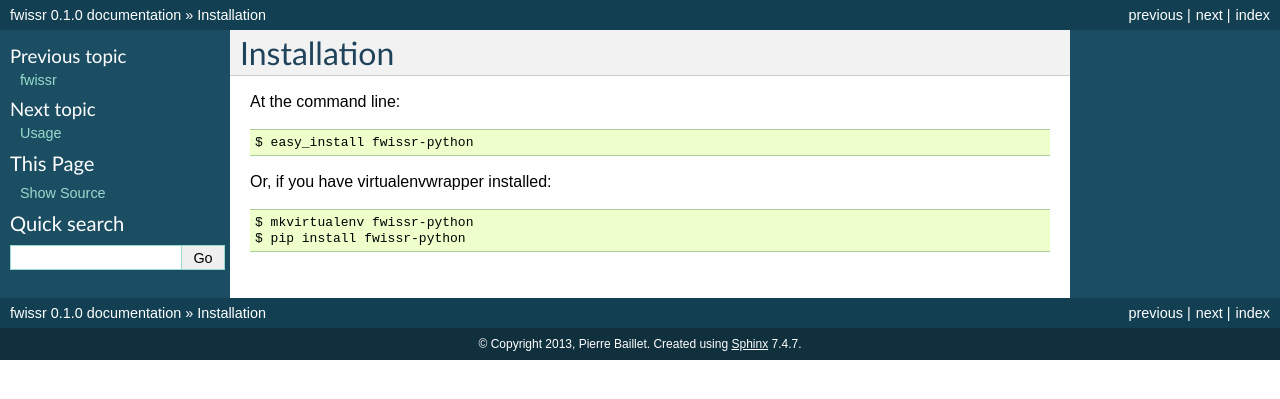
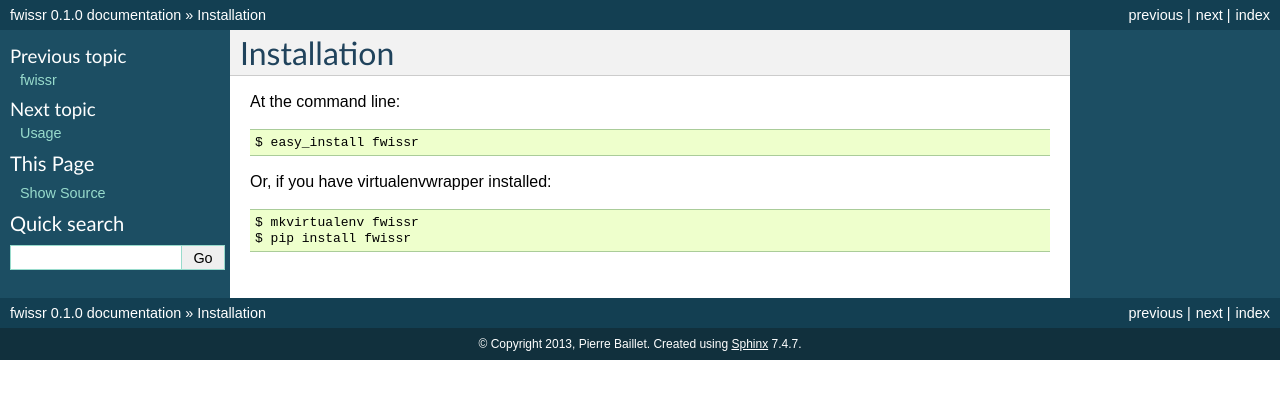
Before and after one commit to fotonauts/fwissr-python, a Sphinx documentation site: the page built from docs/installation.rst, in a window 1280 px wide. Shown: the top 399 px of the page. Built offline with Sphinx 7.4.7, drawn with Linux system fonts in a browser that asks for light colours.

Commit message:
More name rebranding

```diff
--- a/CONTRIBUTING.rst
+++ b/CONTRIBUTING.rst
@@ -77,7 +77,7 @@
 5. When you're done making changes, check that your changes pass flake8 and the
 tests, including testing other Python versions with tox::
 
-    $ flake8 fwissr-python tests
+    $ flake8 fwissr tests
 	  $ python setup.py test
     $ tox
 
--- a/docs/conf.py
+++ b/docs/conf.py
@@ -181,7 +181,7 @@
 #html_file_suffix = None
 
 # Output file base name for HTML help builder.
-htmlhelp_basename = 'fwissr-pythondoc'
+htmlhelp_basename = 'fwissrdoc'
 
 
 # -- Options for LaTeX output -------------------------------------------------
@@ -201,7 +201,7 @@
 # (source start file, target name, title, author, documentclass [howto/manual])
 latex_documents = [
     (
-        'index', 'fwissr-python.tex', u'fwissr Documentation',
+        'index', 'fwissr.tex', u'fwissr Documentation',
         u'Pierre Baillet', 'manual'),
 ]
 
@@ -231,7 +231,7 @@
 # One entry per manual page. List of tuples
 # (source start file, name, description, authors, manual section).
 man_pages = [
-    ('index', 'fwissr-python', u'fwissr Documentation',
+    ('index', 'fwissr', u'fwissr Documentation',
      [u'Pierre Baillet'], 1)
 ]
 
@@ -246,8 +246,8 @@
 #  dir menu entry, description, category)
 texinfo_documents = [
     (
-        'index', 'fwissr-python', u'fwissr Documentation',
-        u'Pierre Baillet', 'fwissr-python', 'One line description of project.',
+        'index', 'fwissr', u'fwissr Documentation',
+        u'Pierre Baillet', 'fwissr', 'One line description of project.',
         'Miscellaneous'),
 ]
 
--- a/docs/installation.rst
+++ b/docs/installation.rst
@@ -4,9 +4,9 @@
 
 At the command line::
 
-    $ easy_install fwissr-python
+    $ easy_install fwissr
 
 Or, if you have virtualenvwrapper installed::
 
-    $ mkvirtualenv fwissr-python
-    $ pip install fwissr-python
+    $ mkvirtualenv fwissr
+    $ pip install fwissr
--- a/docs/usage.rst
+++ b/docs/usage.rst
@@ -4,4 +4,4 @@
 
 To use fwissr in a project::
 
-	import fwissr-python
+	import fwissr
```
Also changed, not shown: 2 other files.
